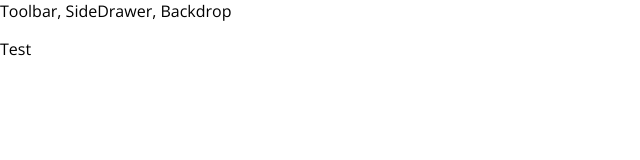
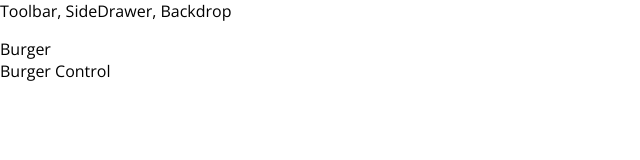
Before and after one commit to venki-bellu/burger-builder, a React app: page / in a window 1280 px wide. Shown: the top 160 px of the page, without its empty margins (0-640 px from the left). Built offline with nearby package versions, Linux system fonts and the light colour scheme.

Commit message:
8.114 Starting Implementation of The Burger Builder Container

```diff
--- a/src/App.js
+++ b/src/App.js
@@ -1,11 +1,12 @@
 import React from 'react';
 import Layout from './components/Layout/Layout';
+import BurgerBuilder from './containers/BurgerBuilder/BurgetBuilder';
 
 function App() {
   return (
     <div>
       <Layout>
-        <p>Test</p>
+        <BurgerBuilder />
       </Layout>
     </div>
   );
--- a/src/components/Layout/Layout.js
+++ b/src/components/Layout/Layout.js
@@ -1,12 +1,13 @@
 import React from 'react';
 import Auxi from '../../hoc/Auxi';
+import classes from './Layout.module.css'
 
 const layout = (props) => (
     <Auxi>
         <div>
             Toolbar, SideDrawer, Backdrop
         </div>
-        <main>
+        <main className={classes.Content}>
             {props.children}
         </main>
     </Auxi>
--- /dev/null
+++ b/src/components/Layout/Layout.module.css
@@ -0,0 +1,4 @@
+.Content
+{
+    margin-top: 16px;
+}
--- /dev/null
+++ b/src/containers/BurgerBuilder/BurgetBuilder.js
@@ -0,0 +1,17 @@
+import React, {Component} from 'react';
+import Auxi from '../../hoc/Auxi'
+
+class BurgerBuilder extends Component
+{
+    render()
+    {
+        return (
+            <Auxi>
+                <div>Burger</div>
+                <div>Burger Control</div>
+            </Auxi>
+        );
+    }
+}
+
+export default BurgerBuilder;
```
